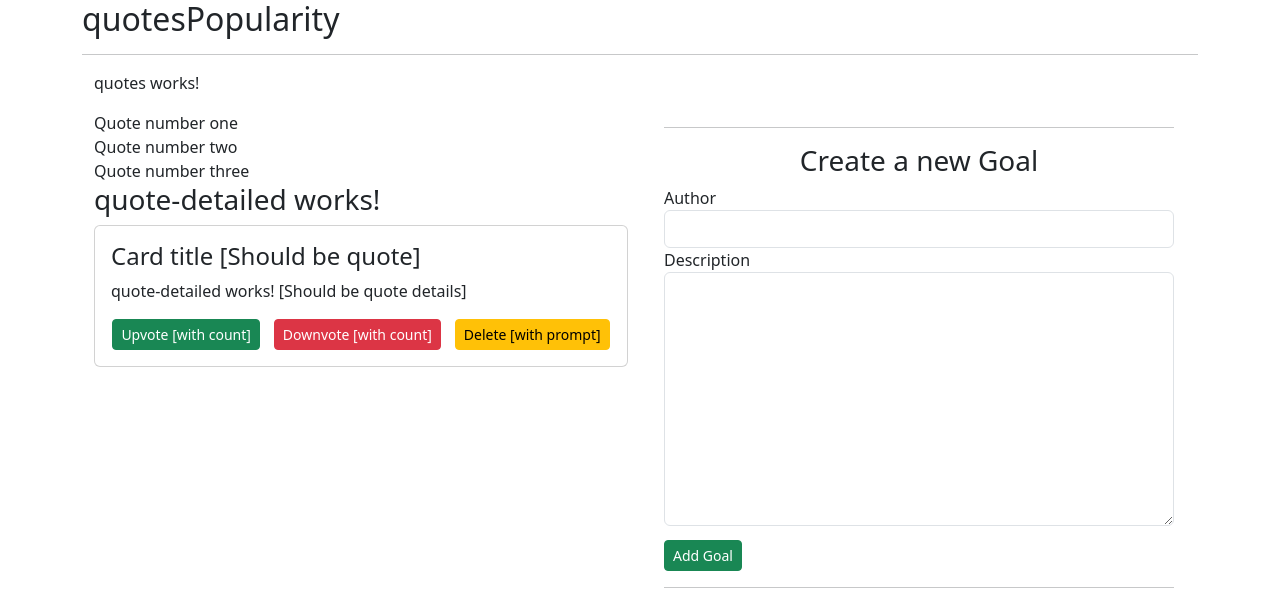
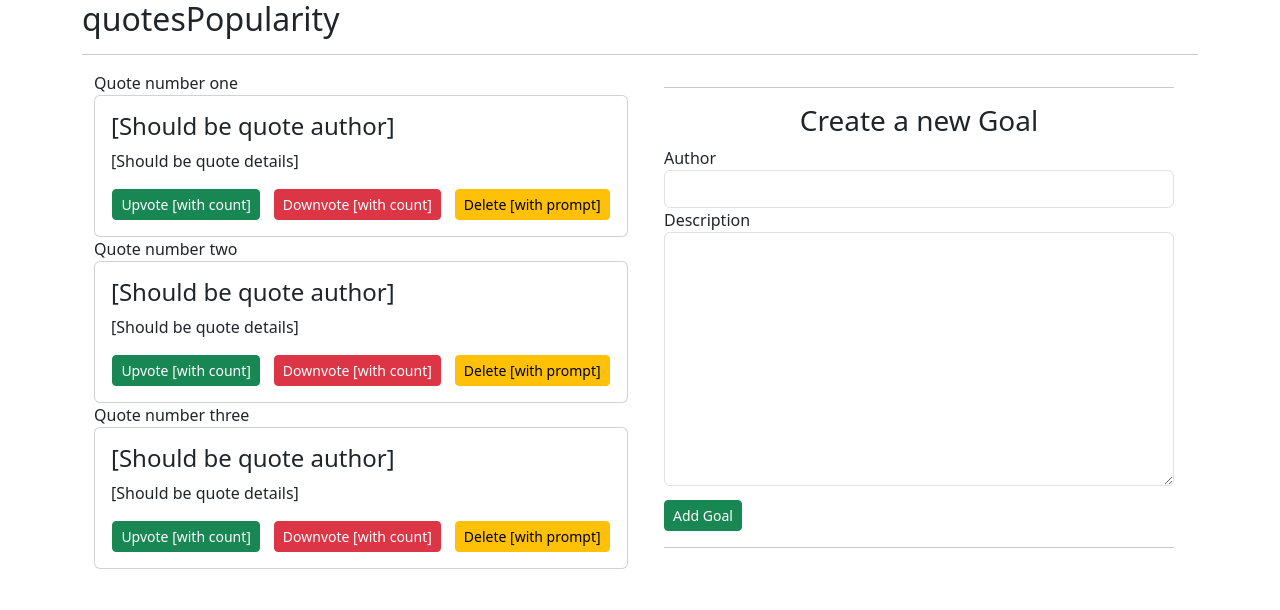
Before and after one commit to wdmuthiora/week1-Angular, an Angular app in the folder quotesPopularity/: page / in a window 1280 px wide. Shown: the top 610 px of the page. Built offline with nearby package versions, Linux system fonts and the light colour scheme.

Commit message:
Iterated through the quotes' array, to display them on each card. Did input-binding to quote (from quotes to quote-detailed component)

```diff
--- a/quotesPopularity/src/app/quote-detailed/quote-detailed.component.html
+++ b/quotesPopularity/src/app/quote-detailed/quote-detailed.component.html
@@ -1,9 +1,8 @@
-<h3>quote-detailed works!</h3>
 <!-- I'm going to treat each quote-detail section as a card -->
 <div class="card">
-  <div class="card-body">
-    <h4 class="card-title">Card title [Should be quote]</h4>
-    <p class="card-text">quote-detailed works! [Should be quote details]</p>
+  <div class="card-body" ngFor="quote of quotes">
+    <h4 class="card-title">[Should be quote author]</h4>
+    <p class="card-text"> [Should be quote details]</p>
     <button class='btn btn-sm btn-success' style='margin-left:0.1em;'>Upvote [with count]</button>
     <button class='btn btn-sm btn-danger' style='margin-left:1em'>Downvote [with count]</button>
     <button class='btn btn-sm btn-warning' style='margin-left:1em;'>Delete [with prompt]</button>
--- a/quotesPopularity/src/app/quote-detailed/quote-detailed.component.ts
+++ b/quotesPopularity/src/app/quote-detailed/quote-detailed.component.ts
@@ -1,15 +1,15 @@
-import { Component, OnInit } from '@angular/core';
+import { Component, OnInit, Input } from '@angular/core';
+import { Quote } from '../quote';
+
 
 @Component({
   selector: 'app-quote-detailed',
   templateUrl: './quote-detailed.component.html',
-  styleUrls: ['./quote-detailed.component.css']
+  styleUrls: ['./quote-detailed.component.css'],
 })
 export class QuoteDetailedComponent implements OnInit {
+  @Input() quote!: Quote;
+  constructor() {}
 
-  constructor() { }
-
-  ngOnInit(): void {
-  }
-
+  ngOnInit(): void {}
 }
--- a/quotesPopularity/src/app/quotes/quotes.component.html
+++ b/quotesPopularity/src/app/quotes/quotes.component.html
@@ -1,11 +1,10 @@
 <div class="container-fluid">
-  <p>quotes works!</p>
-
   <div class="row">
     <div class="col-md-6">
       <div *ngFor="let quote of quotes">
-      {{quote.quoteText}}</div>
-      <app-quote-detailed ></app-quote-detailed>
+        {{quote.quoteText}}
+        <app-quote-detailed [quote]="quote"></app-quote-detailed>
+      </div>
     </div>
     <div class="col-md-6">
       <app-quote-form></app-quote-form>
```
